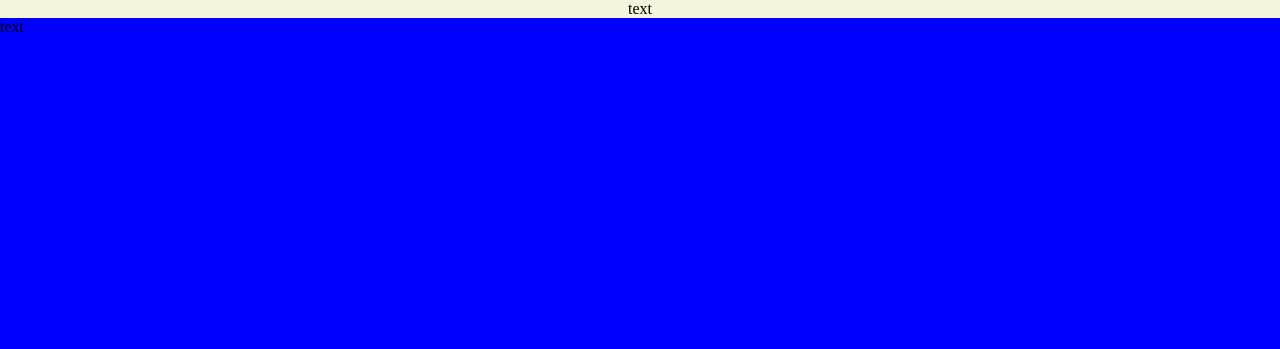
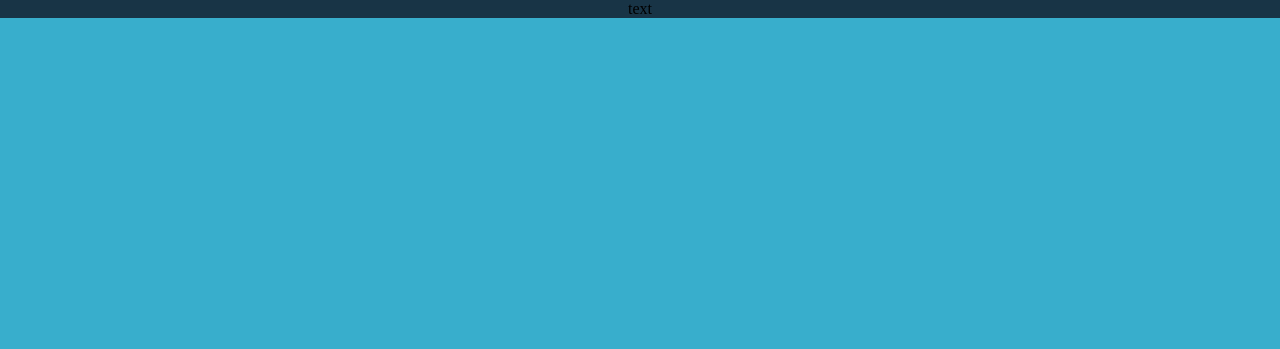
Before and after one commit to themaker2907/IA_practice, a website built with Vite: page index.html in a window 1280 px wide. Shown: the top 349 px of the page. Built offline with nearby package versions, Linux system fonts and the light colour scheme.

Commit message:
commit 2
fixed bugs with centering and added counter input

```diff
--- /dev/null
+++ b/colors.txt
@@ -0,0 +1,5 @@
+#022F40
+#38AECC
+#0090C1
+#183446
+#046E8F
--- a/index.html
+++ b/index.html
@@ -10,8 +10,10 @@
     <div class="main">
         text
         <div class="information">
-          text
+          Hi!
+          <input type="number" name="" id="">
         </div>
+
     </div>
     <script type="module" src="/main.js"></script>
   </body>
--- a/style.css
+++ b/style.css
@@ -7,16 +7,23 @@
 .main {
   width: 100%;
   height: 100vh;
-  background-color: beige;
+  background-color: #183446;
   display: flex;
   flex-direction: column;
   justify-content: center;
   align-items: center;
+
 }
 
 .information {
   width: 100%;
   height: 100vh;
-  background-color: blue;
+  background-color: #38AECC;
   display: flex;
+  margin: auto;
+  flex-direction: column;
+  justify-content: center;
+  align-items: center;
+  font-size: 10vh;
+  color: white;
 }
```
